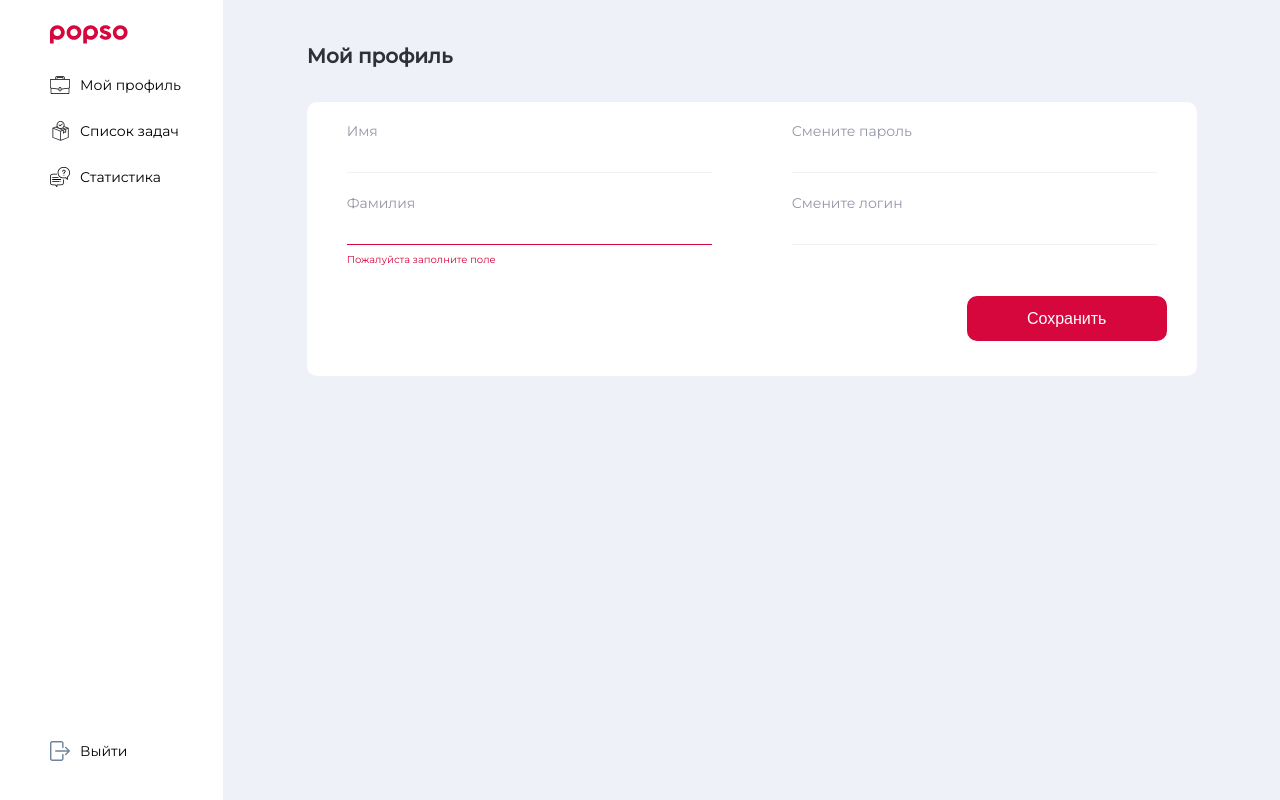
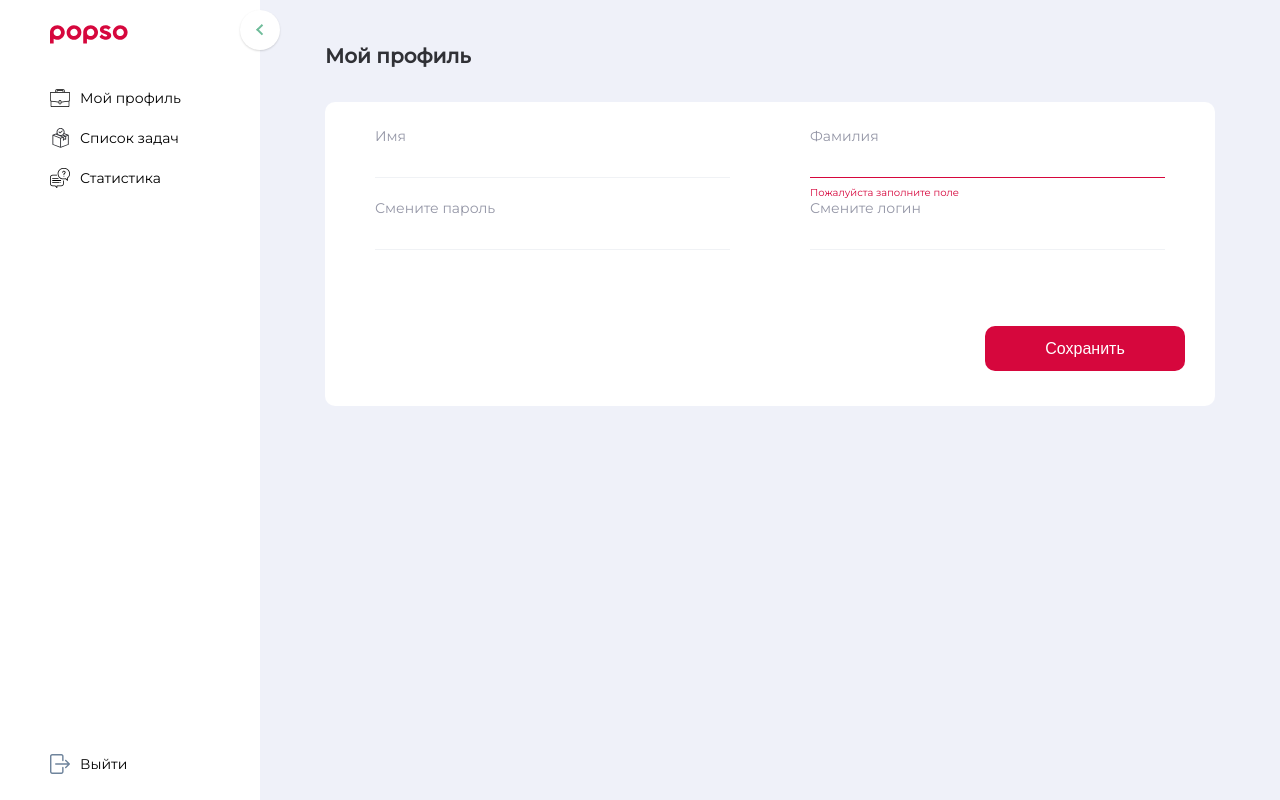
Before and after one commit to Myagimatvey/popso-test, a website built with Vite: page profile.html in a window 1280 px wide. Built offline with nearby package versions, Linux system fonts and the light colour scheme.

Commit message:
Адаптив

```diff
--- a/profile.html
+++ b/profile.html
@@ -11,6 +11,11 @@
     <div class="position">
       <section class="menu">
         <img class="menu__logo" src="./src/img/logo.svg" alt="POPSO">
+        <a class="menu__roll" href="">
+          <div class="menu__roll-wrapper">
+
+          </div>
+        </a>
         <nav class="menu__nav">
           <ul class="menu__items">
             <li class="menu__item">
@@ -48,31 +53,29 @@
           <form class="my-profile__form">
             <div class="my-profile__wrapper">
 
-              <div class="my-profile__data">
                 <div class="my-profile__container">
                   <span class="my-profile__container-text">Имя</span>
                   <input class="my-profile__input input" type="text">
                   <span class="my-profile__container-text-error">Пожалуйста заполните поле</span>
                 </div>
+
                 <div class="my-profile__container my-profile__container__error">
                   <span class="my-profile__container-text">Фамилия</span>
                   <input class="my-profile__input input" type="text">
                   <span class="my-profile__container-text-error">Пожалуйста заполните поле</span>
                 </div>
-              </div>
 
-              <div class="my-profile__data">
                 <div class="my-profile__container">
                   <span class="my-profile__container-text">Смените пароль</span>
                   <input class="my-profile__input input" type="password">
                   <span class="my-profile__container-text-error">Пожалуйста заполните поле</span>
                 </div>
+
                 <div class="my-profile__container">
                   <span class="my-profile__container-text">Смените логин</span>
                   <input class="my-profile__input input" type="text">
                   <span class="my-profile__container-text-error">Пожалуйста заполните поле</span>
                 </div>
-              </div>
 
             </div>
             <button class="my-profile__button button" type="button">
--- a/style/components/button.scss
+++ b/style/components/button.scss
@@ -10,4 +10,6 @@
     color: white;
     background: #D6073D;
     border-radius: $color-popso;
+
+
 }
--- a/style/components/checkbox.scss
+++ b/style/components/checkbox.scss
@@ -12,21 +12,26 @@
 .custom-checkbox+label::before {
     content: '';
     display: inline-block;
+
     width: 25px;
     height: 25px;
+
     flex-shrink: 0;
     flex-grow: 0;
+
     border: 1px solid $color-light-gray;
     margin-right: 0.5em;
     background-repeat: no-repeat;
     background-position: center center;
     background-size: 50% 50%;
   }
+
 .custom-checkbox:checked+label::before {
     background-image: url("../../src/img/icon/check-mark.svg");
     background-size: 75%;
-    color: green;
-  }
-  .custom-checkbox:checked+label{
     color: $color-green;
-  }
+}
+
+.custom-checkbox:checked+label{
+  color: $color-green;
+}
--- a/style/components/input.scss
+++ b/style/components/input.scss
@@ -1,4 +1,6 @@
 .input {
     border-bottom: 1px solid rgba(111, 132, 156, 0.1); // $color-gray-blue - "Грязно-синий" цвет
     padding: 8px 0 8px 0;
+
+    width: 100px;
 }
--- a/style/components/menu.scss
+++ b/style/components/menu.scss
@@ -1,6 +1,9 @@
-.menu {
+.menu{
+    $this: &;
 
+    position: relative;
 
+    flex-shrink: 0;
 
     height: 100%;
     width: 260px;
@@ -11,18 +14,61 @@
 
     background-color: white;
 
+    @include tablet {
+        position: absolute;
+
+        left: 0;
+        top: 0;
+        transform: translateX(-100%);
+        transition: transform ease 0.35s;
+    }
+
+
+
+    &__roll {
+        z-index: 10;
+        position: absolute;
+
+        right: -20px;
+        top: 10px;
+        height: 40px;
+        width: 40px;
+
+        background-color: rgb(255, 255, 255);
+        border-radius: 50%;
+        box-shadow: 0px 1px 2px rgba(0, 0, 0, 0.15);
+
+        &:hover {
+            background-color: #fcfcfc;
+        }
+
+        @include tablet {
+            display: none;
+        }
+    }
+
+    &__roll-wrapper {
+        width: 100%;
+        height: 100%;
+
+        background-image: url('../../src/img/menu-icon/roll-array.svg');
+        background-repeat: no-repeat;
+        background-position: center center;
+        background-size: 20%;
+        color: green;
+    }
+
     &__logo {
         width: 80px;
-
     }
 
     &__nav {
-        height: 100%;
-        width: 100%;
         display: flex;
         flex-direction: column;
         justify-content: space-between;
 
+        width: 100%;
+        height: 100%;
     }
 
     &__items {
@@ -37,7 +83,11 @@
     }
 
     &__item {
+        margin-top: 20px;
 
+        &:first-child {
+            margin-top: 40px;
+        }
     }
 
     &__icon {
--- /dev/null
+++ b/style/components/mixins.scss
@@ -0,0 +1,10 @@
+@mixin phone {
+    @media (max-width: 360px){
+        @content;
+    }
+}
+@mixin tablet {
+    @media (max-width: 767px){
+        @content;
+    }
+}
--- a/style/components/my-profile.scss
+++ b/style/components/my-profile.scss
@@ -1,11 +1,11 @@
 .my-profile {
+    $this: &;
 
-    $this: &;
     min-height: 100vh;
     width: 100%;
     background-color: $color-background;
+
     &__containersize {
-
     }
 
     &__title {
@@ -14,47 +14,54 @@
 
     &__form {
         grid-column-start: 1;
-        grid-column-end: 13;
+        grid-column-end: -1;
 
         display: flex;
         flex-direction: column;
+        align-items: center;
 
         margin-top: 30px;
 
         border-radius: 10px;
 
         background-color: white;
+
+        @include tablet {
+            margin-top: 15px;
+        }
     }
 
     &__wrapper {
-        display: flex;
+        display: grid;
+        grid-template-columns: repeat(2, 1fr);
+        grid-template-rows: repeat(2, 1fr);
+        grid-column-gap: 80px;
+
         width: 100%;
 
+        padding: 25px 50px;
 
-    }
-
-    &__data {
-        display: flex;
-        flex-direction: column;
-        width: 100%;
-
-        margin: 20px 40px 0 40px;
-
-
+        @include tablet {
+            grid-template-columns: repeat(1, 1fr);
+        }
     }
 
     &__container {
+        display: flex;
+        flex-direction: column;
+
+        width: 100%;
+
         &__error {
             #{$this}__input {
                 border-bottom: 1px solid $color-popso;
             }
+
             #{$this}__container-text-error {
                 opacity: 1;
             }
         }
     }
-
-
 
     &__container-text {
         color: $color-gray;
@@ -74,7 +81,6 @@
         width: 100%;
 
         font-size: 14px;
-
     }
 
     &__button {
@@ -84,5 +90,10 @@
         width: 200px;
         margin: 30px 30px 35px auto;
 
+        @include tablet {
+            width: 100%;
+
+            margin: 0 20px;
+        }
     }
 }
--- a/style/components/profile-entry.scss
+++ b/style/components/profile-entry.scss
@@ -4,35 +4,39 @@
     justify-content: center;
 
     min-height: 100vh;
+    width: 100%;
 
     margin-top: -15vh;
+
     &__containersize {
         display: flex;
         flex-direction: column;
+        align-items: center;
+        justify-content: center;
+        width: 100%;
+    }
 
-
-
-
-
-    }
     &__image {
         width: 160px;
         margin: 0 auto;
     }
+
     &__wrapper {
         display: flex;
         flex-direction: column;
         align-items: stretch;
         justify-content: space-between;
 
-
-        width: 360px;
+        width: 100%;
+        max-width: 360px;
         height: 165px;
         margin-top: 60px;
     }
+
     &__input {
 
     }
+
     &__button {
 
     }
--- a/style/components/task-list.scss
+++ b/style/components/task-list.scss
@@ -7,13 +7,14 @@
     &__containersize {
 
     }
+
     &__title {
 
     }
 
     &__form {
         grid-column-start: 1;
-        grid-column-end: 13;
+        grid-column-end: -1;
 
         margin-top: 30px;
         padding: 32px 40px;
@@ -22,6 +23,11 @@
 
         background-color: white;
 
+        @include tablet {
+            margin-top: 15px;
+
+            padding: 5px 20px;
+        }
     }
 
     &__head {
@@ -33,6 +39,7 @@
 
     &__head-text {
         color: $color-gray;
+        width: 100%;
     }
 
     &__wrapper {
@@ -51,6 +58,12 @@
     &__input {
         border: none;
         font-weight: 400;
+        padding-right: 15px;
+
+        @include tablet {
+            min-width: 100px;
+            padding-right: 5px;
+        }
     }
 
     &__label:checked {
--- a/style/global.scss
+++ b/style/global.scss
@@ -12,9 +12,20 @@ $color-green: #51CB3D; // Цвет "зеленый"
 // ------- Общий стиль для грид контейнера -------
 [class*="__containersize"]{
     max-width: 920px;
+
     margin: 0 auto;
     padding: 0px 15px; /* отступы безопасности по краям */
+
     display: grid;
     grid-template-columns: repeat(12, 1fr);
     grid-column-gap: 40px;
+
+    @include tablet {
+        display: block;
+        grid-template-columns: repeat(1, 1fr);
+    }
+
+    @include phone {
+        padding: 0 5px;
+    }
 }
--- a/style/position.scss
+++ b/style/position.scss
@@ -3,6 +3,11 @@
     width: 100%;
     height: 100vh;
     background-color: $color-background;
+
+    @include tablet {
+        display: block;
+    }
+
     &__section {
         display: flex;
         justify-content: center;
--- a/style/reset.scss
+++ b/style/reset.scss
@@ -2,25 +2,33 @@
 *::before,
 *::after {
     box-sizing: border-box;
+    padding: 0;
+    margin: 0;
 }
+
 body {
     margin: 0;
     padding: 0;
 }
+
 img {
     object-fit:  contain;
     flex-shrink: 0;
 }
+
 ul {
     padding-left: 0;
 }
+
 ul>li {
     list-style: none;
 }
+
 a {
     text-decoration: none;
     color: inherit;
 }
+
 h1,
 h2,
 h3,
--- a/style/style.scss
+++ b/style/style.scss
@@ -1,14 +1,17 @@
 @import './reset.scss'; // обнуление стилей
+@import './components/mixins.scss'; // Миксины
 @import './global.scss'; // глобавльные стили
 
+
 @import './typography.scss'; // Типография
+
 
 // ------- Компоненты -------
 @import './components/button.scss'; // Кнопка
 @import './components/input-entry.scss'; // Поле ввода на вход в профиль
 @import './components/input.scss'; // Поле ввода, основной
 @import './components/checkbox.scss'; // checkbox стилизованный
-@import './position.scss';
+@import './position.scss';  // размещение блоков с помощью флекс-элементов
 
 @import './components/menu.scss'; // Меню
 
--- a/style/typography.scss
+++ b/style/typography.scss
@@ -8,13 +8,17 @@ body {
 
 .title {
     grid-column-start: 1;
-    grid-column-end: 12;
+    grid-column-end: -1;
 
     font-size: 20px;
     line-height: 160%;
     color: $color-dark-grey;
 
     margin-top: 40px;
+
+    @include tablet {
+        margin-top: 25px;
+    }
 }
 
 .text-medium {
```
Also changed, not shown: index.html (+2 -31 lines), task-list.html (+5 -0 lines), src/img/menu-icon/roll-array.svg (added).
